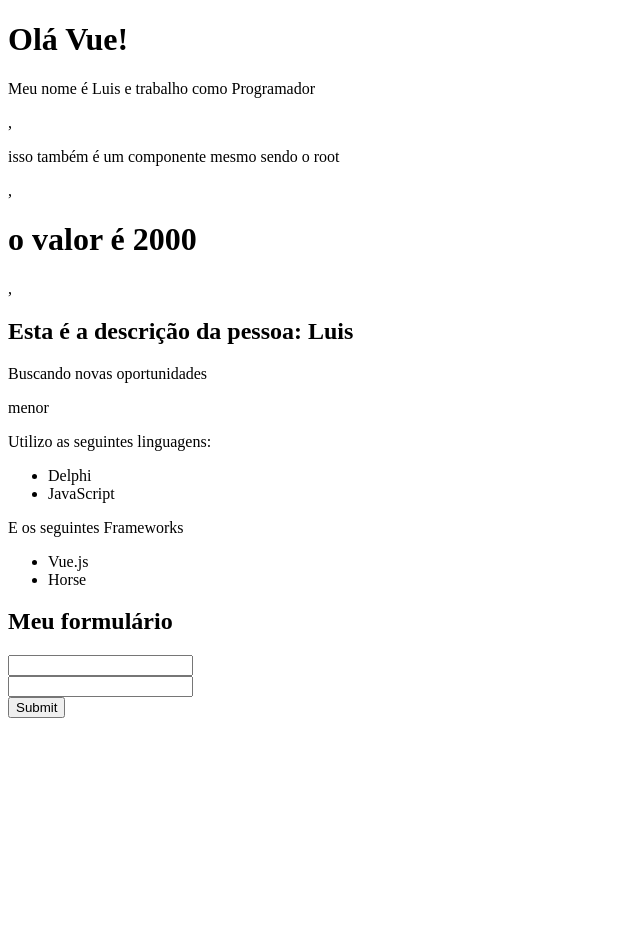
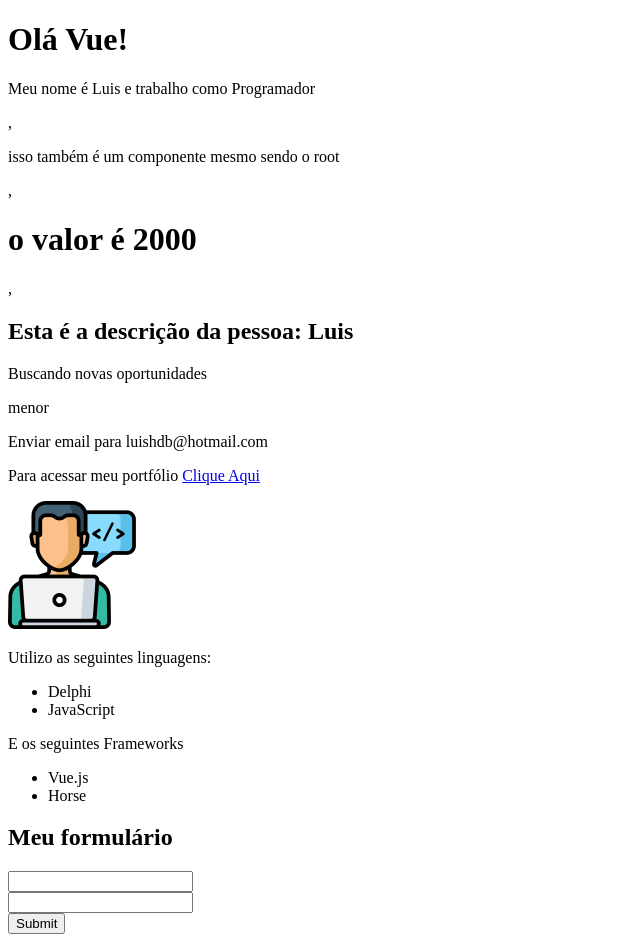
Before and after one commit to LuisBianchines/vue_cli, a Vue app: page / in a window 1280 px wide. Shown: the whole page, without its empty margins (0-640 px from the left). Before the commit the page ends 800 px from the top, so only its background shows below. Built offline with nearby package versions, Linux system fonts and the light colour scheme.

Commit message:
Fundamentos Atributos Dinâmicos

```diff
--- /dev/null
+++ b/src/components/Picture.vue
@@ -0,0 +1,15 @@
+<template>
+    <img :src="avatar" :alt="descricao">
+</template>
+
+<script>
+    export default {
+        name: 'PictureTeste',
+        data(){
+            return{
+                avatar: "/img/avatar.png",
+                descricao: "Teste"
+            }
+        }
+    }
+</script>
--- a/src/components/info.vue
+++ b/src/components/info.vue
@@ -4,8 +4,9 @@
         <p v-else>Buscando novas oportunidades</p>
         <p v-if="4 > 6">Maior</p>
         <p v-else>menor</p>
-
         <p v-show="mostrar_email">Enviar email para {{ email }}</p>
+        <p>Para acessar meu portfólio <a v-bind:href="meu_link">Clique Aqui</a></p>
+        <Picture />
 
         <p>Utilizo as seguintes linguagens:</p>
         <ul>
@@ -21,13 +22,18 @@
 </template>
 
 <script>
+    import Picture from './Picture.vue';
     export default {
         name : 'InfoPessoa',
+        components: {
+            Picture
+        },
         data(){
             return {
                 trabalhando: false,
                 email: 'luishdb@hotmail.com',
-                mostrar_email: false
+                mostrar_email: true,
+                meu_link: 'http://google.com'
             }
         }
     }
```
Also changed, not shown: public/img/avatar.png (added).
